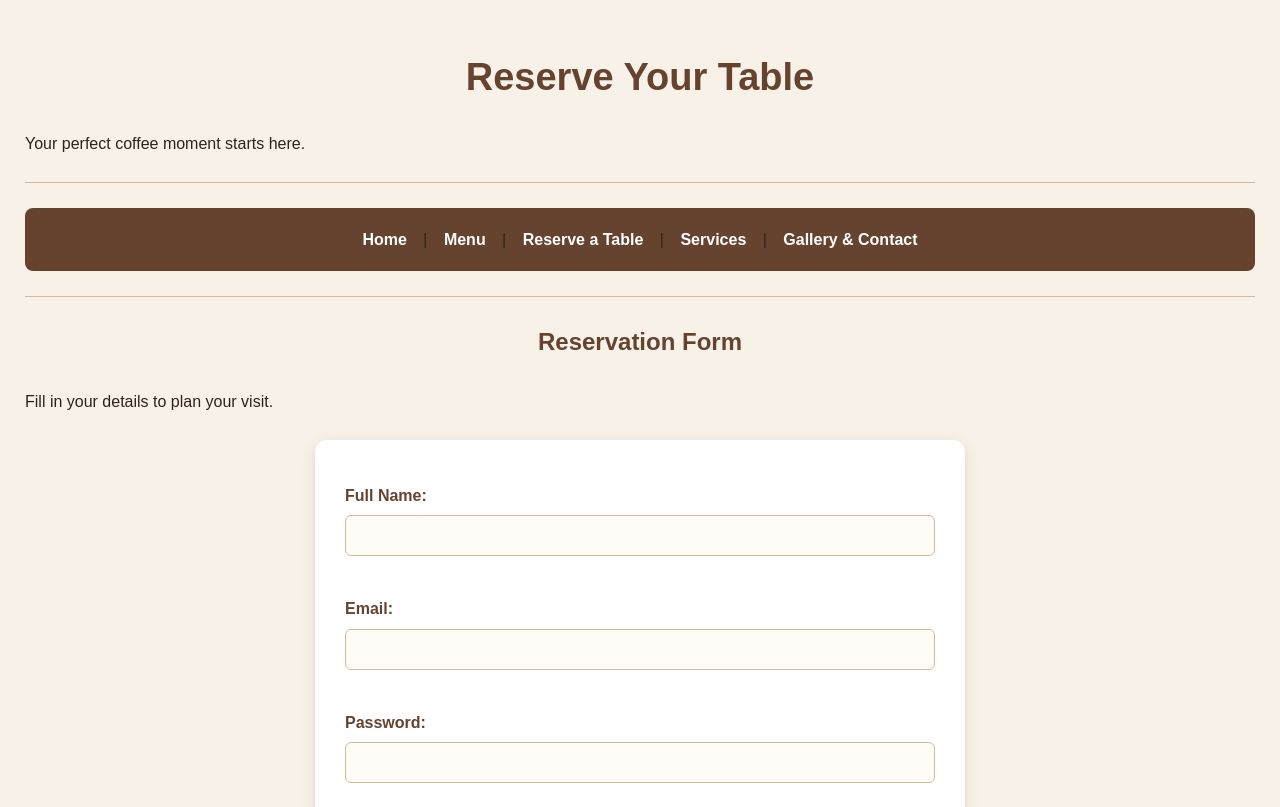
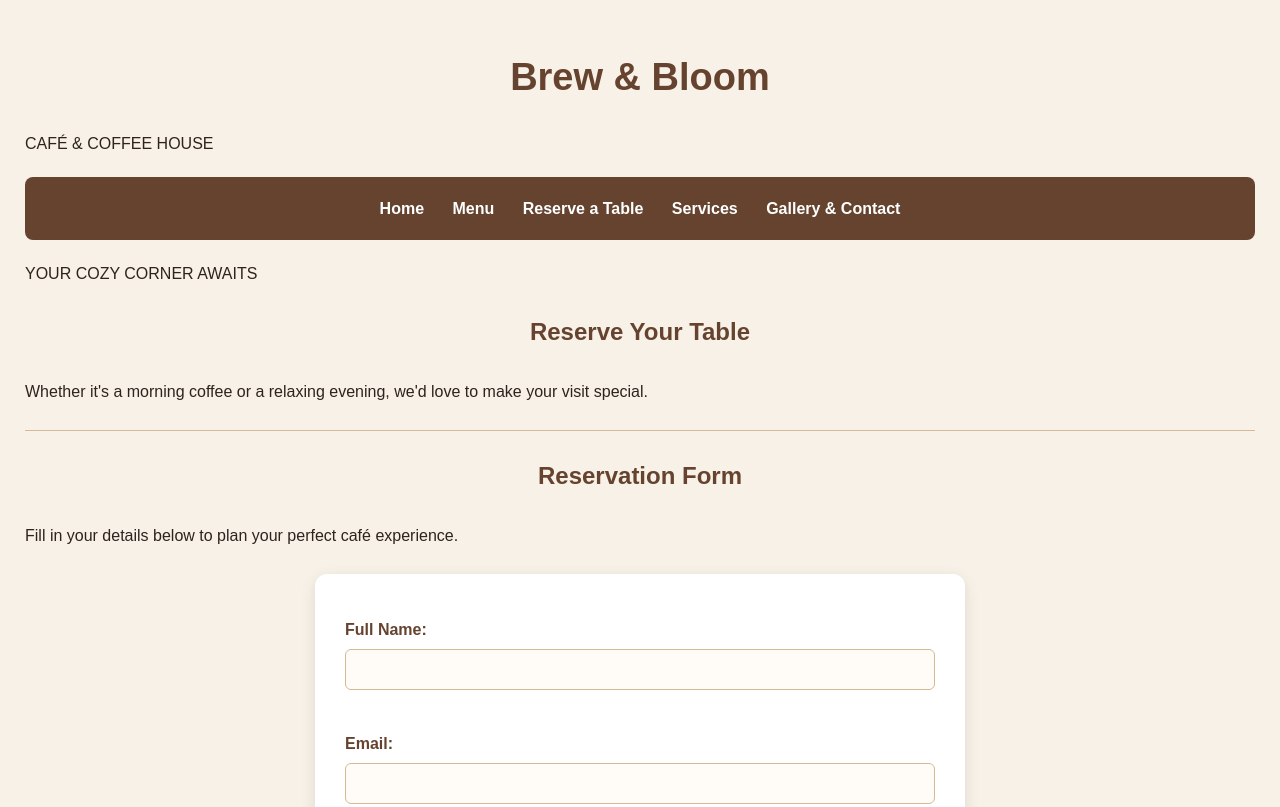
Before and after one commit to tayyab-butt17/Web-Project-L1F24BSCS0951, a plain HTML site: page register.html in a window 1280 px wide. Shown: the top 807 px of the page. Drawn offline with Linux system fonts and the light colour scheme.

Commit message:
Refactor register.html with new layout and form updates
Updated the layout and structure of the registration page, including a new header and footer. Enhanced the reservation form with improved descriptions and organization.

```diff
--- a/register.html
+++ b/register.html
@@ -1,3 +1,4 @@
+
 <!DOCTYPE html>
 <html lang="en">
 <head>
@@ -8,23 +9,43 @@
 </head>
 <body>
 
-    <h1>Reserve Your Table</h1>
-    <p>Your perfect coffee moment starts here.</p>
+    <header>
+        <div class="logo">
+            <h1>Brew & Bloom</h1>
+            <p>CAFÉ & COFFEE HOUSE</p>
+        </div>
+    </header>
+
+    <nav>
+        <a href="index.html">Home</a>
+        <a href="menu.html">Menu</a>
+        <a href="register.html">Reserve a Table</a>
+        <a href="services.html">Services</a>
+        <a href="contact.html">Gallery & Contact</a>
+    </nav>
+
+    <main>
+
+        <section class="intro">
+            <p class="small-heading">YOUR COZY CORNER AWAITS</p>
+
+            <h2>Reserve Your Table</h2>
+
+            <p class="intro-text">
+                Whether it's a morning coffee or a relaxing evening,
+                we'd love to make your visit special.
+            </p>
+        </section>
 
         <hr>
 
-    <nav>
-        <a href="index.html">Home</a> |
-        <a href="menu.html">Menu</a> |
-        <a href="register.html">Reserve a Table</a> |
-        <a href="services.html">Services</a> |
-        <a href="contact.html">Gallery & Contact</a>
-    </nav>
-
-    <hr>
+        <section class="reservation-section">
 
             <h2>Reservation Form</h2>
-    <p>Fill in your details to plan your visit.</p>
+
+            <p class="form-description">
+                Fill in your details below to plan your perfect café experience.
+            </p>
 
             <form>
 
@@ -107,12 +128,23 @@
 
             </form>
 
+        </section>
+
         <hr>
 
+        <section class="contact-info">
             <p>Need help? Visit our <a href="contact.html">Contact Page</a>.</p>
             <p><a href="index.html">Back to Home</a></p>
+        </section>
 
-    <p>&copy; 2026 Brew & Bloom Café.</p>
+    </main>
+
+    <footer>
+        <h2>Brew & Bloom Café</h2>
+        <p>Good Coffee. Warm Moments.</p>
+        <hr>
+        <p>&copy; 2026 Brew & Bloom Café. All Rights Reserved.</p>
+    </footer>
 
 </body>
 </html>
```
Lines whose indentation alone changed are shown as unchanged.
